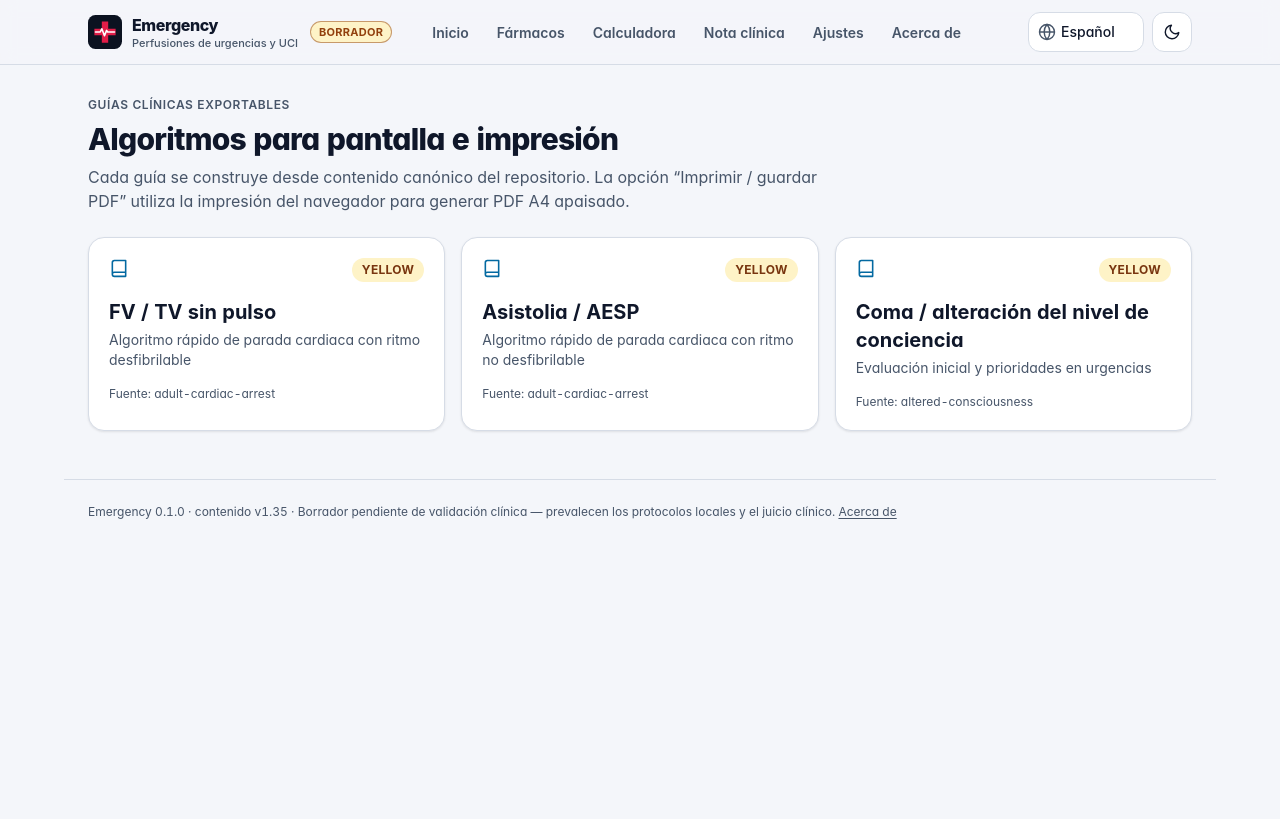
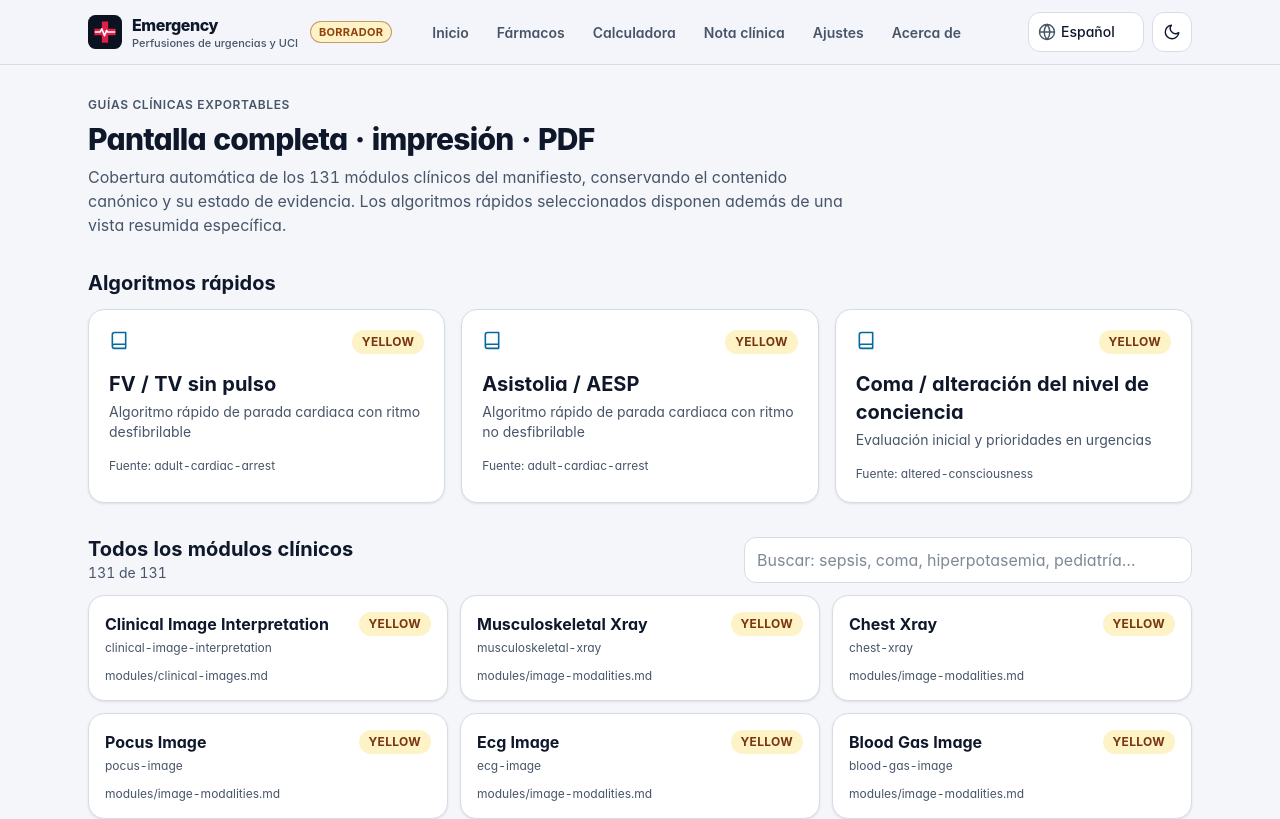
Before and after one commit to JuanCopado/Emergency, a React (Vite) app in the folder app/: page /guides in a window 1280 px wide. Shown: the top 819 px of the page. Built offline with nearby package versions, Linux system fonts and the light colour scheme.

Commit message:
feat: expand printable clinical guides to all canonical modules

```diff
--- a/app/src/pages/ClinicalGuides.tsx
+++ b/app/src/pages/ClinicalGuides.tsx
@@ -1,17 +1,57 @@
-import { useMemo, useRef } from 'react';
+import { useMemo, useRef, useState } from 'react';
 import { Link, useParams } from 'react-router-dom';
 import { clinicalGuides, getClinicalGuide } from '../clinical-guides/guides';
+import { canonicalGuides, getCanonicalGuide, type CanonicalGuide } from '../clinical-guides/canonical';
 import { Icon } from '../components/Icon';
 
-function StatusPill({ status }: { status: 'green' | 'yellow' | 'red' }) {
-  const cls = status === 'green' ? 'bg-green-100 text-green-800' : status === 'red' ? 'bg-red-100 text-red-800' : 'bg-amber-100 text-amber-900';
+type GuideStatus = 'green' | 'yellow' | 'red';
+
+function StatusPill({ status }: { status: GuideStatus }) {
+  const cls =
+    status === 'green'
+      ? 'bg-green-100 text-green-800'
+      : status === 'red'
+        ? 'bg-red-100 text-red-800'
+        : 'bg-amber-100 text-amber-900';
   return <span className={`rounded-full px-2.5 py-1 text-xs font-bold uppercase tracking-wide ${cls}`}>{status}</span>;
+}
+
+function CanonicalBody({ guide }: { guide: CanonicalGuide }) {
+  const lines = guide.body.split('\n');
+  return (
+    <section className="mt-5 space-y-2 text-sm leading-relaxed text-slate-800">
+      {lines.map((raw, index) => {
+        const line = raw.trim();
+        if (!line) return <div key={index} className="h-1" />;
+        if (line.startsWith('### ')) {
+          return <h2 key={index} className="break-after-avoid pt-2 text-base font-extrabold text-sky-800">{line.slice(4)}</h2>;
+        }
+        if (line.startsWith('#### ')) {
+          return <h3 key={index} className="break-after-avoid pt-1 font-bold text-slate-900">{line.slice(5)}</h3>;
+        }
+        if (line.startsWith('- ')) {
+          return <p key={index} className="break-inside-avoid pl-4"><span className="mr-2 font-bold text-sky-700">•</span>{line.slice(2)}</p>;
+        }
+        return <p key={index} className="break-inside-avoid">{line}</p>;
+      })}
+    </section>
+  );
 }
 
 export default function ClinicalGuides() {
   const { id } = useParams();
-  const guide = useMemo(() => (id ? getClinicalGuide(id) : undefined), [id]);
+  const [query, setQuery] = useState('');
+  const quickGuide = useMemo(() => (id ? getClinicalGuide(id) : undefined), [id]);
+  const canonicalGuide = useMemo(() => (id ? getCanonicalGuide(id) : undefined), [id]);
   const sheetRef = useRef<HTMLDivElement>(null);
+
+  const filteredCanonical = useMemo(() => {
+    const q = query.trim().toLowerCase();
+    if (!q) return canonicalGuides;
+    return canonicalGuides.filter((guide) =>
+      [guide.id, guide.title, guide.bundle, guide.body].some((value) => value.toLowerCase().includes(q)),
+    );
+  }, [query]);
 
   const printGuide = () => window.print();
 
@@ -27,14 +67,17 @@ export default function ClinicalGuides() {
 
   if (!id) {
     return (
-      <div className="space-y-6">
+      <div className="space-y-8">
         <div>
           <p className="section-title">Guías clínicas exportables</p>
-          <h1 className="mt-2 text-3xl font-extrabold tracking-tight">Algoritmos para pantalla e impresión</h1>
+          <h1 className="mt-2 text-3xl font-extrabold tracking-tight">Pantalla completa · impresión · PDF</h1>
           <p className="mt-2 max-w-3xl text-muted">
-            Cada guía se construye desde contenido canónico del repositorio. La opción “Imprimir / guardar PDF” utiliza la impresión del navegador para generar PDF A4 apaisado.
+            Cobertura automática de los {canonicalGuides.length} módulos clínicos del manifiesto, conservando el contenido canónico y su estado de evidencia. Los algoritmos rápidos seleccionados disponen además de una vista resumida específica.
           </p>
         </div>
+
+        <section>
+          <h2 className="mb-3 text-xl font-bold">Algoritmos rápidos</h2>
           <div className="grid gap-4 md:grid-cols-2 lg:grid-cols-3">
             {clinicalGuides.map((g) => (
               <Link key={g.id} to={`/guides/${g.id}`} className="card p-5 transition hover:border-primary/60">
@@ -42,17 +85,51 @@ export default function ClinicalGuides() {
                   <Icon name="book" className="text-primary" />
                   <StatusPill status={g.status} />
                 </div>
-              <h2 className="mt-4 text-xl font-bold">{g.title}</h2>
+                <h3 className="mt-4 text-xl font-bold">{g.title}</h3>
                 <p className="mt-1 text-sm text-muted">{g.subtitle}</p>
                 <p className="mt-4 text-xs text-muted">Fuente: {g.sourceModule}</p>
               </Link>
             ))}
           </div>
+        </section>
+
+        <section>
+          <div className="mb-3 flex flex-wrap items-end justify-between gap-3">
+            <div>
+              <h2 className="text-xl font-bold">Todos los módulos clínicos</h2>
+              <p className="text-sm text-muted">{filteredCanonical.length} de {canonicalGuides.length}</p>
+            </div>
+            <label className="w-full max-w-md">
+              <span className="sr-only">Buscar guía clínica</span>
+              <input
+                className="input"
+                type="search"
+                value={query}
+                onChange={(event) => setQuery(event.target.value)}
+                placeholder="Buscar: sepsis, coma, hiperpotasemia, pediatría…"
+              />
+            </label>
+          </div>
+          <div className="grid gap-3 md:grid-cols-2 lg:grid-cols-3">
+            {filteredCanonical.map((guide) => (
+              <Link key={guide.id} to={`/guides/${guide.id}`} className="card p-4 transition hover:border-primary/60">
+                <div className="flex items-start justify-between gap-3">
+                  <span className="min-w-0">
+                    <span className="block truncate font-bold">{guide.title}</span>
+                    <span className="mt-1 block truncate text-xs text-muted">{guide.id}</span>
+                  </span>
+                  <StatusPill status={guide.status} />
+                </div>
+                <p className="mt-3 text-xs text-muted">{guide.bundle}</p>
+              </Link>
+            ))}
+          </div>
+        </section>
       </div>
     );
   }
 
-  if (!guide) {
+  if (!quickGuide && !canonicalGuide) {
     return (
       <div className="space-y-4">
         <h1 className="text-2xl font-bold">Guía no encontrada</h1>
@@ -60,6 +137,13 @@ export default function ClinicalGuides() {
       </div>
     );
   }
+
+  const title = quickGuide?.title ?? canonicalGuide?.title ?? id;
+  const subtitle = quickGuide?.subtitle ?? 'Guía canónica exportable';
+  const status = (quickGuide?.status ?? canonicalGuide?.status ?? 'yellow') as GuideStatus;
+  const sourceModule = quickGuide?.sourceModule ?? canonicalGuide?.id ?? id;
+  const sourcePath = quickGuide?.sourcePath ?? canonicalGuide?.sourcePath ?? '';
+  const reviewedAt = quickGuide?.reviewedAt ?? 'según repositorio actual';
 
   return (
     <div className="guide-page space-y-4">
@@ -76,44 +160,49 @@ export default function ClinicalGuides() {
           <div className="flex flex-wrap items-start justify-between gap-3">
             <div>
               <p className="text-xs font-bold uppercase tracking-[0.18em] text-sky-700">Emergency · guía clínica</p>
-              <h1 className="mt-1 text-3xl font-black tracking-tight">{guide.title}</h1>
-              <p className="mt-1 text-sm text-slate-600">{guide.subtitle}</p>
+              <h1 className="mt-1 text-3xl font-black tracking-tight">{title}</h1>
+              <p className="mt-1 text-sm text-slate-600">{subtitle}</p>
             </div>
-            <StatusPill status={guide.status} />
+            <StatusPill status={status} />
           </div>
           <div className="mt-3 grid gap-1 text-xs text-slate-600 sm:grid-cols-2">
-            <p><strong>Módulo fuente:</strong> {guide.sourceModule}</p>
-            <p><strong>Revisión:</strong> {guide.reviewedAt}</p>
+            <p><strong>Módulo fuente:</strong> {sourceModule}</p>
+            <p><strong>Revisión:</strong> {reviewedAt}</p>
           </div>
         </header>
 
+        {quickGuide ? (
+          <>
             <section className="mt-5 grid gap-3 sm:grid-cols-2 lg:grid-cols-3">
-          {guide.steps.map((step) => (
+              {quickGuide.steps.map((step) => (
                 <article key={step.title} className="break-inside-avoid rounded-xl border border-slate-200 bg-slate-50 p-3.5">
                   <h2 className="text-sm font-extrabold text-sky-800">{step.title}</h2>
                   <p className="mt-1 text-sm leading-snug text-slate-800">{step.body}</p>
                 </article>
               ))}
             </section>
-
             <section className="mt-5 grid gap-4 md:grid-cols-2">
               <div className="break-inside-avoid rounded-xl border-2 border-red-300 bg-red-50 p-4">
                 <h2 className="font-extrabold text-red-800">STOP · puntos de alerta</h2>
                 <ul className="mt-2 list-disc space-y-1 pl-5 text-sm text-red-950">
-              {guide.stopPoints.map((point) => <li key={point}>{point}</li>)}
+                  {quickGuide.stopPoints.map((point) => <li key={point}>{point}</li>)}
                 </ul>
               </div>
               <div className="break-inside-avoid rounded-xl border-2 border-emerald-300 bg-emerald-50 p-4">
                 <h2 className="font-extrabold text-emerald-800">Confirmación</h2>
                 <ul className="mt-2 list-disc space-y-1 pl-5 text-sm text-emerald-950">
-              {guide.confirmation.map((point) => <li key={point}>{point}</li>)}
+                  {quickGuide.confirmation.map((point) => <li key={point}>{point}</li>)}
                 </ul>
               </div>
             </section>
+          </>
+        ) : canonicalGuide ? (
+          <CanonicalBody guide={canonicalGuide} />
+        ) : null}
 
         <footer className="mt-5 border-t border-slate-300 pt-3 text-[10px] leading-relaxed text-slate-600">
-          <p><strong>Referencias:</strong> {guide.references.join(' · ')}</p>
-          <p><strong>Origen:</strong> {guide.sourcePath} · Estado {guide.status.toUpperCase()} · La exportación PDF no cambia el estado clínico ni sustituye revisión humana/local.</p>
+          {quickGuide ? <p><strong>Referencias:</strong> {quickGuide.references.join(' · ')}</p> : null}
+          <p><strong>Origen:</strong> {sourcePath} · Estado {status.toUpperCase()} · La exportación PDF conserva el contenido del repositorio y no sustituye revisión humana/local.</p>
         </footer>
       </div>
     </div>
```
Lines whose indentation alone changed are shown as unchanged.
